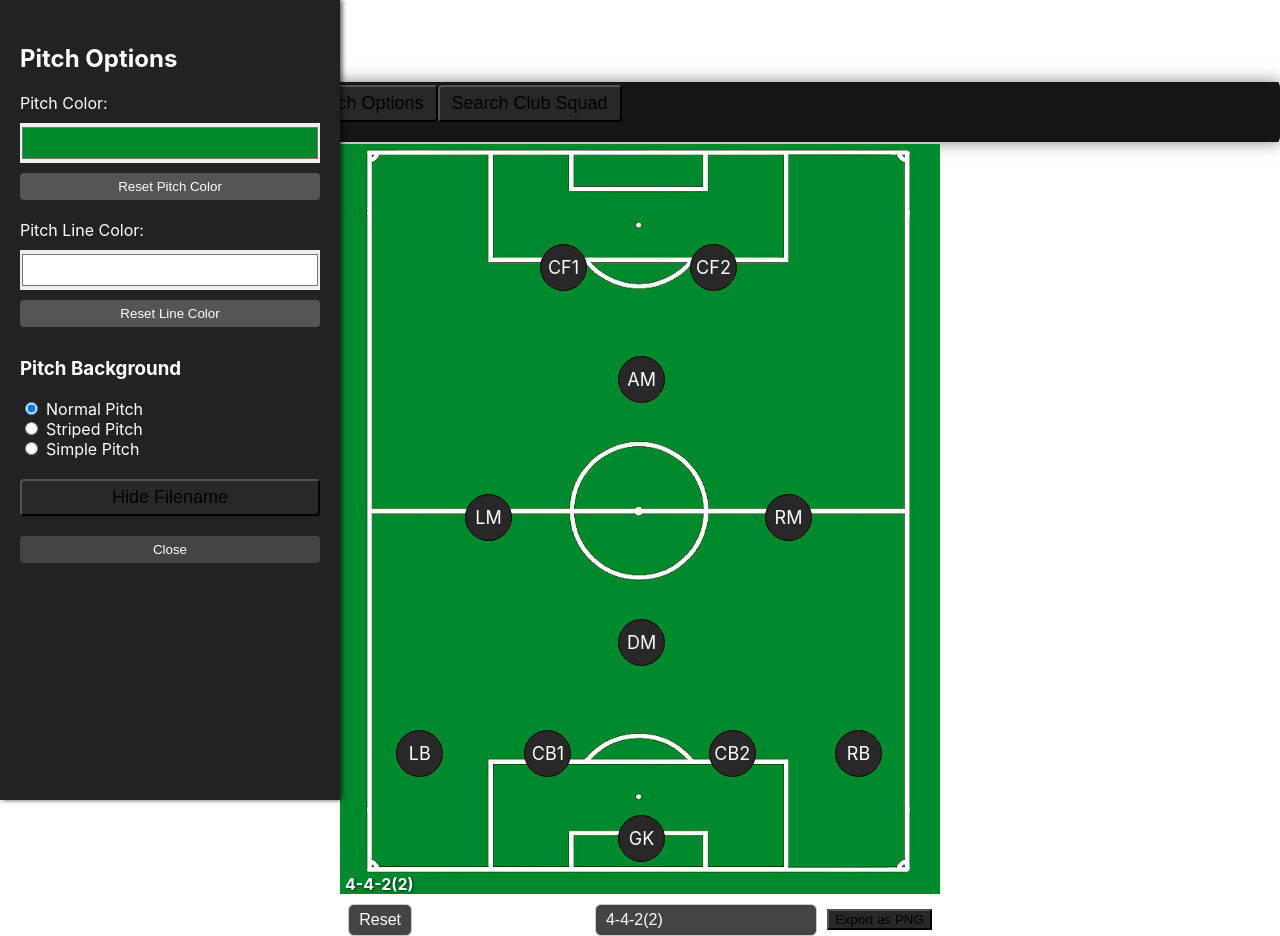
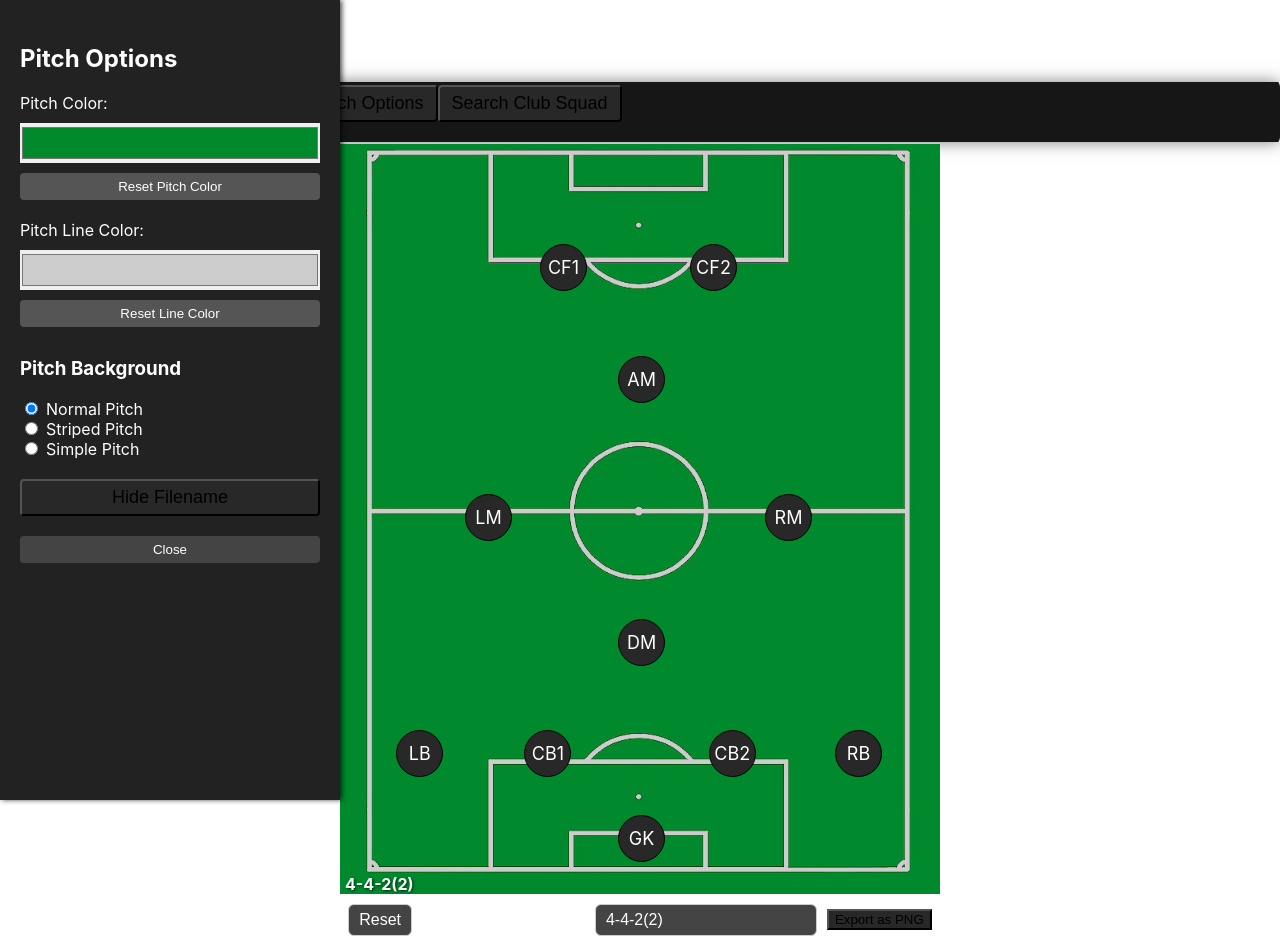
Before and after one commit to NyanZak/FootballLineupBuilder, a React (Create React App) app: page / in a window 1280 px wide. Both pictures are taken after a click on the button "Show Pitch Options". Built offline with nearby package versions, Linux system fonts and the light colour scheme.

Commit message:
changed hex code of default pitch line to make it more obvious pitch line color changer actually works

```diff
--- a/src/App.js
+++ b/src/App.js
@@ -28,7 +28,7 @@ function App() {
 
   const [showFilename, setShowFilename] = useState(true);
 
-  const [lineColor, setPitchLineHue] = useState("#FFFFFF");
+  const [lineColor, setPitchLineHue] = useState("#CCCCCC");
 
       // Handler for Enter key press in input
 const handleSearchKeyDown = (e) => {
@@ -185,7 +185,7 @@ if (color) {
     borderRadius: "4px",
     width: "100%",
   }}
-  onClick={() => setPitchLineHue("#FFFFFF")}  // reset to white
+  onClick={() => setPitchLineHue("#CCCCCC")}  // reset to white
 >
   Reset Line Color
 </button>
--- a/src/components/Pitch.js
+++ b/src/components/Pitch.js
@@ -230,7 +230,7 @@ useEffect(() => {
     const baseHue = 138; // original green hue in the pitch image
     const hueDegrees = targetHue - baseHue;
 
-    recolorPitchLines(img, hueDegrees, lineColor || "#ffffff", setProcessedPitch);
+    recolorPitchLines(img, hueDegrees, lineColor || "#CCCCCC", setProcessedPitch);
   };
 
   const src =
```
